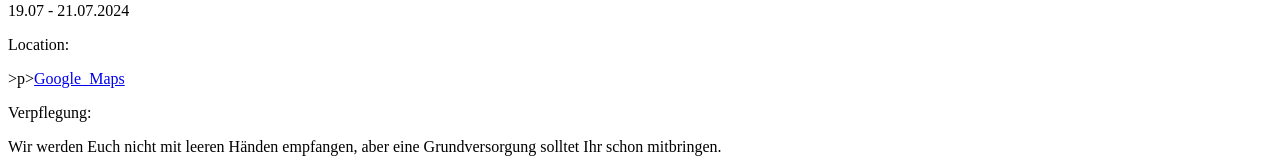
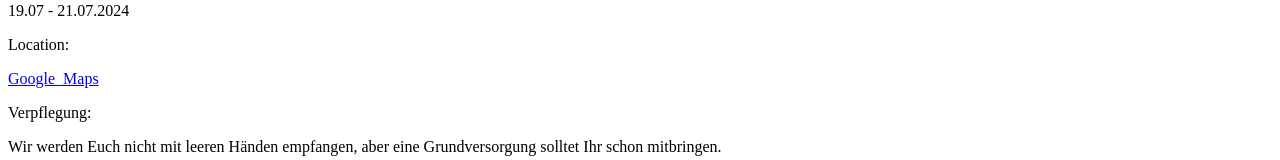
Before and after one commit to ytphost/Fasanenfest, a plain HTML site: page index.html in a window 1280 px wide. Shown: the part 159-319 px from the top of the page. Drawn offline with Linux system fonts and the light colour scheme.

Commit message:
Update index.html

```diff
--- a/index.html
+++ b/index.html
@@ -18,7 +18,7 @@
     <p>Datum:<p>
     </p> 19.07 - 21.07.2024</p>
     <p>Location:</p>
-    >p><a href="https://maps.app.goo.gl/9GXCJADuT6afQgeh7">Google_Maps</a></p>
+    <p><a href="https://maps.app.goo.gl/9GXCJADuT6afQgeh7">Google_Maps</a></p>
     <p>Verpflegung:</p>
     <p>Wir werden Euch nicht mit leeren Händen empfangen, aber eine Grundversorgung solltet Ihr schon mitbringen.</p>
     <p>Weiteres Umfeld:</p>
```
